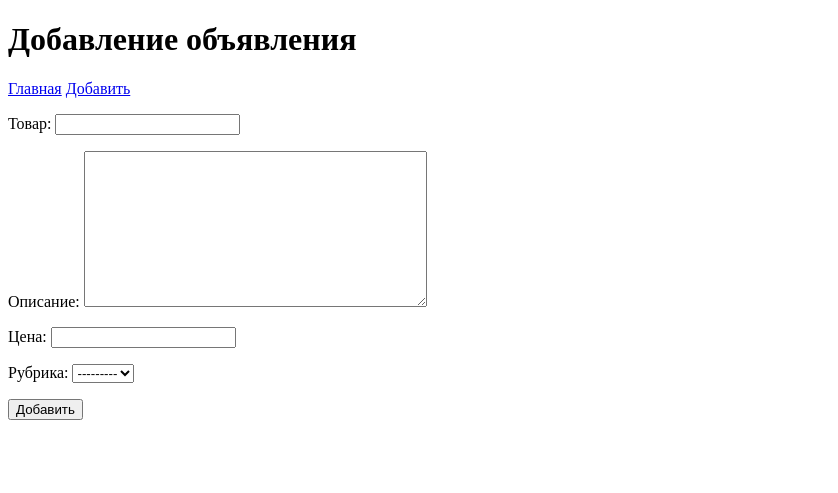
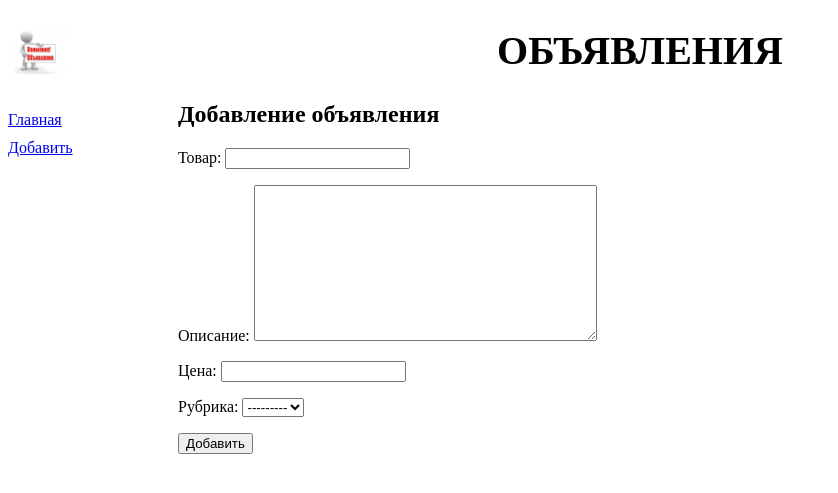
Before and after one commit to dima6589654/lessson_1, a Django app: page /bboard/add/ in a window 1280 px wide. Shown: the top 493 px of the page, without its empty margins (0-838 px from the left). Run offline with Django 4.2, Linux system fonts and the light colour scheme; data that the repository does not hold is empty.

Commit message:
lesson_04

```diff
--- /dev/null
+++ b/samplesite/bboard/static/bboard/style.css
@@ -0,0 +1,18 @@
+header h1{
+    font-size: 40px;
+    text-transform: uppercase;
+    text-align: center;
+    background: url("bg.jpg")left/auto 100% no-repeat ;
+}
+nav{
+    font-size: 16px;
+    width: 150px;
+    float: left;
+}
+nav a {
+    display: block;
+    margin: 10px 0;
+}
+section{
+    margin-left: 170px;
+}
--- a/samplesite/bboard/templates/bboard/create.html
+++ b/samplesite/bboard/templates/bboard/create.html
@@ -1,24 +1,12 @@
-<!DOCTYPE html>
-<html lang="ru">
-<head>
-    <meta charset="UTF-8">
-    <title>Добавление объявления :: Доска объявлений</title>
-</head>
-<body>
-<h1>Добавление объявления</h1>
-<div>
-    <a href="{% url 'index' %}">Главная</a>
-    <a href="{% url 'add' %}">Добавить</a>
-    {% for rubric in rubrics %}
-        <a href="{% url 'by_rubric' rubric.pk %}">{{ rubric.name }}</a>
-    {% endfor %}
-</div>
+{% extends "layout\basic.html" %}
+{% block title %}Добавление объявления{%endblock%}
+
+{% block content %}
+<h2>Добавление объявления</h2>
 
 <form action="" method="post">
     {% csrf_token %}
     {{ form.as_p }}
     <input type="submit" value="Добавить">
 </form>
-
-</body>
-</html>
+{% endblock %}
--- /dev/null
+++ b/samplesite/bboard/templates/layout/basic.html
@@ -0,0 +1,31 @@
+{% load static %}
+<!DOCTYPE html>
+<html lang="ru">
+<head>
+    <meta charset="UTF-8">
+    <title>{% block title %}Главная{% endblock %} ::
+        Доска объявлений</title>
+    <link rel="stylesheet" href="{% static 'bboard/style.css'%}">
+</head>
+<body>
+<header>
+<h1>Объявления</h1>
+</header>
+
+
+<nav>
+    <a href="{% url 'index' %}">Главная</a>
+    <a href="{% url 'add' %}">Добавить</a>
+    {% for rubric in rubrics %}
+        <a href="{% url 'by_rubric' rubric.pk %}">{{ rubric.name }}</a>
+    {% endfor %}
+</nav>
+
+<section>
+    {% block content %}
+    Контента нет
+    {% endblock %}
+</section>
+
+</body>
+</html>
--- a/samplesite/bboard/views.py
+++ b/samplesite/bboard/views.py
@@ -34,6 +34,6 @@ def by_rubric(request, rubric_id):
     context = {
         'bbs': bbs,
         'rubrics': rubrics,
-        'current_rubric': current_rubric
+        'current_rubric': current_rubric,
     }
     return render(request, 'bboard/by_rubric.html', context)
```
Also changed, not shown: samplesite/bboard/templates/bboard/by_rubric.html (+9 -18 lines), samplesite/bboard/templates/bboard/index.html (+5 -17 lines), samplesite/bboard/static/bboard/bg.jpg (added).
